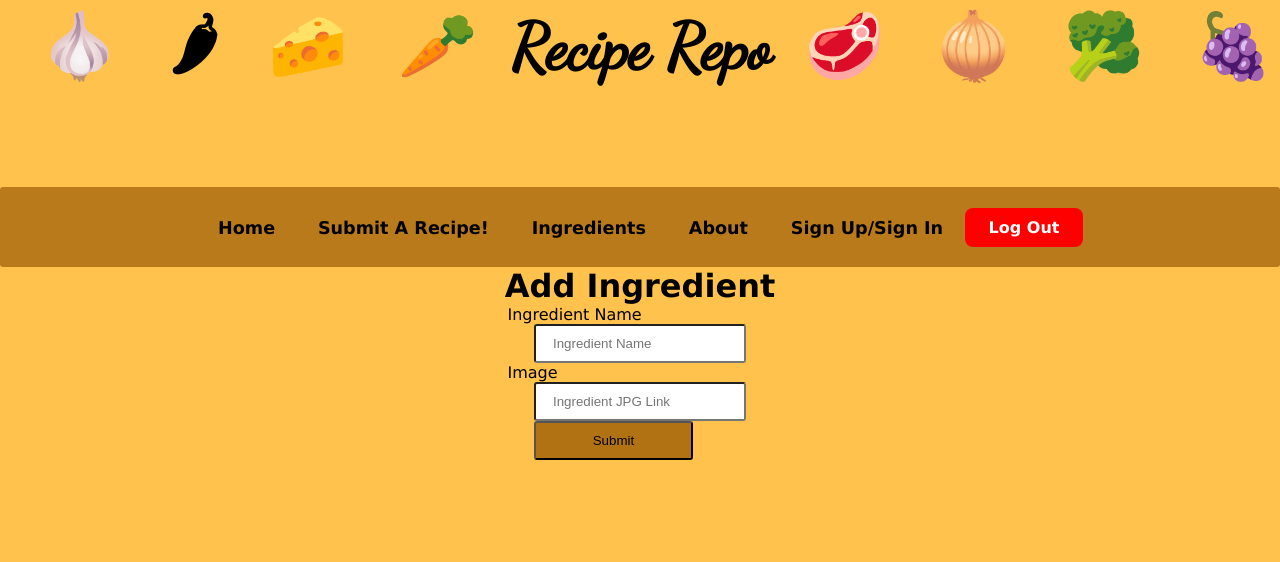
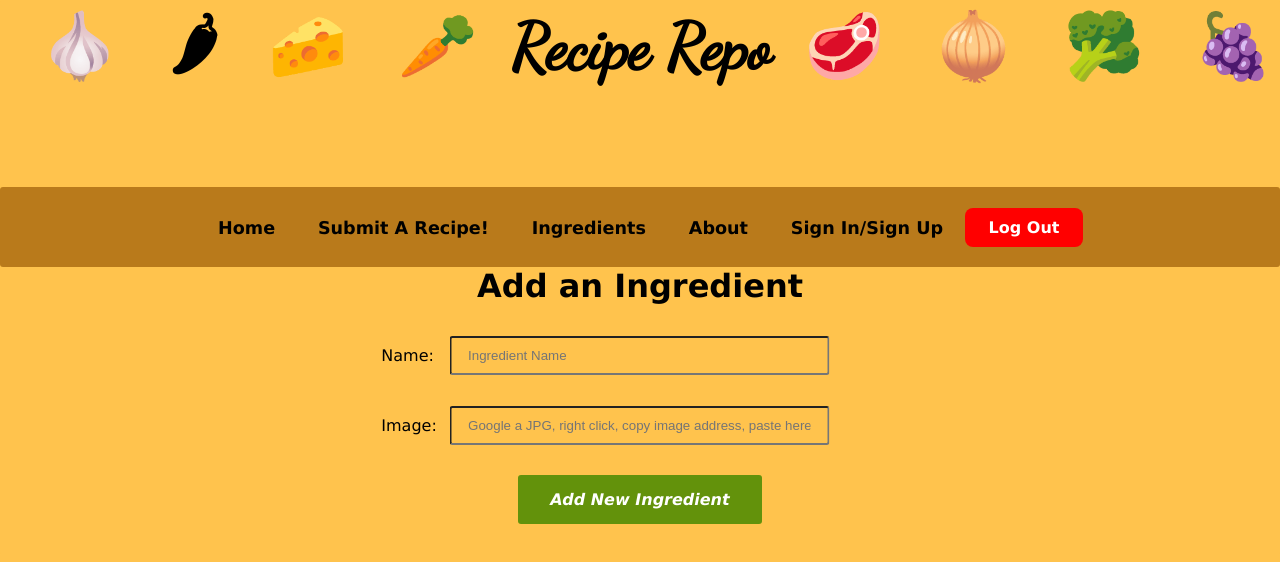
Before and after one commit to DannyLeeBeasley/recipe-repo, a React (Create React App) app in the folder client/: page /newingredient in a window 1280 px wide. Shown: the top 562 px of the page. Built offline with nearby package versions, Linux system fonts and the light colour scheme; no server answers.

Commit message:
submit recipe CSS looking good

```diff
--- a/client/src/components/NavBar/NavBarItems.js
+++ b/client/src/components/NavBar/NavBarItems.js
@@ -29,7 +29,7 @@ export const NavBarItems = [
     onClick: () => {},
   },
   {
-    name: "Sign Up/Sign In",
+    name: "Sign In/Sign Up",
     url: "/signin",
     cName: "nav-links",
     onClick: () => {},
--- a/client/src/components/NewIngredientForm/NewIngredientForm.css
+++ b/client/src/components/NewIngredientForm/NewIngredientForm.css
@@ -6,39 +6,51 @@
   font-family: Verdana, Geneva, Tahoma, sans-serif;
 }
 
-.new-ingredient-input {
-  width: 80%;
-  padding: 10px 17px;
-  margin: 10px 10px;
-  box-sizing: border-box;
-  justify-content: center;
-  align-content: center;
-  margin: 0 10% 0 10%;
+.new-ingredient-head {
+  font-size: 2rem;
 }
 
-.login-password-input {
-  width: 80%;
+.new-ingredient-container > form {
+  width: 470px;
+  height: 250px;
+  font-family: Verdana, Geneva, Tahoma, sans-serif;
+  display: flex;
+  flex-direction: column;
+  align-items: center;
+  justify-content: space-evenly;
+}
+
+.new-ingredient-input-container {
+  width: 100%;
+  transform: translateX(-34.5px);
+  display: flex;
+  align-items: center;
+  justify-content: space-evenly;
+}
+
+.new-ingredient-input-container > label {
+  width: 10%;
+}
+
+.new-ingredient-input {
+  width: 81%;
   padding: 10px 17px;
-  margin: 10px 10px;
-  box-sizing: border-box;
-  justify-content: center;
-  align-content: center;
-  margin: 0 10% 0 10%;
+  margin-left: 10px;
+  background-color: #ffc34d;
 }
 
 .new-ingredient-submit-button {
-  width: 60%;
-  padding: 10px 17px;
-  margin: 10px 10px;
-  box-sizing: border-box;
-  justify-content: center;
-  align-content: center;
-  margin: 0 10% 0 10%;
-  background-color: rgb(177, 114, 20);
+  background-color: rgb(99, 146, 11);
+  border: none;
+  color: white;
+  padding: 15px 32px;
+  text-align: center;
+  text-decoration: none;
+  display: inline-block;
+  font-size: 16px;
+  font-weight: bolder;
+  margin-left: auto;
+  margin-right: auto;
+  font-family: Verdana, Geneva, Tahoma, sans-serif;
+  font-style: italic;
 }
-
-.new-user-link {
-  margin: 0 auto;
-  display: block;
-  text-align: center;
-}
--- a/client/src/components/NewIngredientForm/NewIngredientForm.js
+++ b/client/src/components/NewIngredientForm/NewIngredientForm.js
@@ -28,11 +28,11 @@ function NewIngredientForm({ addNewIngredient }) {
 
   return (
     <div className="new-ingredient-container">
-      <h1 className="new-ingredient-head">Add Ingredient</h1>
+      <h1 className="new-ingredient-head">Add an Ingredient</h1>
       <form className="new-ingredient-form" onSubmit={handleSubmit}>
+      <div className="new-ingredient-input-container">
         <label>
-          Ingredient Name
-          <br />
+          Name:</label>
           <input
             className="new-ingredient-input"
             type="text"
@@ -43,26 +43,26 @@ function NewIngredientForm({ addNewIngredient }) {
               setName(e.target.value);
             }}
           />
-        </label>
+        </div>
+        <div className="new-ingredient-input-container">
         <label>
-          Image
-          <br />
+          Image:
+          </label>
           <input
             className="new-ingredient-input"
             type="text"
             name="ingredientImage"
-            placeholder="Ingredient JPG Link"
+            placeholder="Google a JPG, right click, copy image address, paste here"
             value={image}
             onChange={(e) => {
               setImage(e.target.value);
             }}
           />
-        </label>
-        <br />
+        </div>
         <input
           type="submit"
           className="new-ingredient-submit-button"
-          value="Submit"
+          value="Add New Ingredient"
         ></input>
       </form>
     </div>
--- a/client/src/components/NewRecipeForm/NewRecipeForm.css
+++ b/client/src/components/NewRecipeForm/NewRecipeForm.css
@@ -21,7 +21,7 @@
 }
 
 .new-recipe-form-container > form {
-  width: 70%;
+  width: 85%;
   min-height: 550px;
   font-family: Verdana, Geneva, Tahoma, sans-serif;
   display: flex;
@@ -43,6 +43,20 @@
   font-size: 25;
   margin: 1% 10% 0 10%;
   font-family: Verdana, Geneva, Tahoma, sans-serif;
+  margin-top: 1rem;
+  margin-bottom: .5rem;
+}
+
+.new-recipe-ingredient-form-head {
+  padding-top: 1rem;
+}
+
+.new-recipe-ingredients-container {
+  width: 100%;
+  display: grid;
+  grid-template-columns: repeat(2, 1fr);
+  align-items: center;
+  justify-content: left;
 }
 
 .new-recipe-input {
@@ -72,7 +86,7 @@
 }
 
 .submit-recipe-button {
-  background-color: rgb(243, 74, 32);
+  background-color: rgb(99, 146, 11);
   border: none;
   color: white;
   padding: 15px 32px;
@@ -84,6 +98,7 @@
   margin-top: 1rem;
   margin-left: auto;
   margin-right: auto;
+  margin-bottom: 1rem;
   font-family: Verdana, Geneva, Tahoma, sans-serif;
   font-style: italic;
 }
--- a/client/src/components/NewRecipeForm/NewRecipeForm.js
+++ b/client/src/components/NewRecipeForm/NewRecipeForm.js
@@ -48,7 +48,7 @@ function NewRecipeForm({
   }
   return (
     <>
-      <h1 className="new-recipe-form-head">Submit A New Recipe:</h1>
+      <h1 className="new-recipe-form-head">Share A New Recipe:</h1>
       <div className="new-recipe-form-container">
         <form onSubmit={handleSubmit}>
           <div className="new-recipe-input-container">
@@ -70,7 +70,7 @@ function NewRecipeForm({
               className="new-recipe-input"
               type="text"
               name="recipeImage"
-              placeholder="Google a JPG, right click it, copy image address, paste here."
+              placeholder="Google a JPG, right click, copy image address, paste it here"
               value={newRecipeImage}
               onChange={(e) => {
                 setNewRecipeImage(e.target.value);
@@ -89,8 +89,9 @@ function NewRecipeForm({
                 setNewRecipeDescription(e.target.value);
               }}
             ></input>
-          </div>
+          </div >
           <NewRecipeIngredientForm
+          className="new-recipe-ingredient-form-container"
             ingredients={ingredients}
             unitList={unitList}
             newRecipeIngredients={newRecipeIngredients}
@@ -98,7 +99,7 @@ function NewRecipeForm({
             newRecipeId={newRecipeId}
           />
           <br></br>
-          <div className="new-recipe-body">
+          <div className="new-recipe-ingredients-container">
             {newRecipeIngredients.map((newRecipeIngredient, i) => (
               <NewRecipeIngredientCard
                 newRecipeIngredients={newRecipeIngredients}
@@ -130,7 +131,7 @@ function NewRecipeForm({
             <input
               className="submit-recipe-button"
               type="submit"
-              value="Submit Recipe"
+              value="Share Recipe"
             ></input>
           </div>
         </form>
--- a/client/src/components/NewRecipeIngredientCard/NewRecipeIngredientCard.css
+++ b/client/src/components/NewRecipeIngredientCard/NewRecipeIngredientCard.css
@@ -0,0 +1,32 @@
+.recipe-ingredient {
+  padding: 1rem;
+}
+
+.new-recipe-ingredient-img {
+  padding: 0rem;
+}
+
+.new-recipe-ingredient-text {
+  padding: 0rem;
+}
+
+.new-recipe-ingredient-prep-notes-text {
+    padding: 0rem;
+    font-style: italic;
+}
+
+.recipe-ingredient-delete-button {
+  background-color: rgb(146, 11, 11);
+  border: none;
+  color: white;
+  padding: 5px 12px;
+  text-align: center;
+  text-decoration: none;
+  display: inline-block;
+  font-size: 1.5rem;
+  font-weight: bolder;
+  margin-left: auto;
+  margin-right: auto;
+  font-family: Verdana, Geneva, Tahoma, sans-serif;
+  font-style: italic;
+}
--- a/client/src/components/NewRecipeIngredientCard/NewRecipeIngredientCard.js
+++ b/client/src/components/NewRecipeIngredientCard/NewRecipeIngredientCard.js
@@ -22,16 +22,18 @@ function NewRecipeIngredientCard({
           alt={associatedIngredient.name}
           src={associatedIngredient.image}
         ></img>
-        <p className="new-recipe-ingredient-text">
-          {newRecipeIngredient.amount}&nbsp;
-          {newRecipeIngredient.unit}&nbsp;
-          {associatedIngredient.name}&nbsp;
-          {newRecipeIngredient.prep_notes}
-        </p>
+        <div>
+          <p className="new-recipe-ingredient-text">
+            {newRecipeIngredient.amount}&nbsp;
+            {newRecipeIngredient.unit}&nbsp;
+            {associatedIngredient.name}&nbsp;
+          </p>
+          <p className="new-recipe-ingredient-text new-recipe-ingredient-prep-notes-text">{newRecipeIngredient.prep_notes}</p>
+        </div>
         <input
           className="recipe-ingredient-delete-button"
           type="button"
-          value="Remove Ingredient"
+          value="X"
           onClick={() => handleRemoveClick()}
         ></input>
       </div>
--- a/client/src/components/NewRecipeIngredientForm/NewRecipeIngredientForm.css
+++ b/client/src/components/NewRecipeIngredientForm/NewRecipeIngredientForm.css
@@ -6,7 +6,7 @@
 .new-recipe-ingredient-form {
   display: flex;
   align-items: center;
-  width: 100%;
+  width: 90%;
   justify-content: space-evenly;
 }
 
@@ -36,7 +36,8 @@
 }
 
 .new-recipe-unit {
-  width: 14%;
+  width: 15%;
+  margin-right: 1.1rem;
 }
 
 .new-recipe-unit > label {
@@ -44,15 +45,16 @@
 }
 
 .new-recipe-unit > select {
-  width: 62%;
+  width: 57%;
 }
 
 .new-recipe-ingredient-select {
-  width: 20%;
+  width: 22%;
 }
 
 .new-recipe-prep-notes {
-  width: 37%;
+  width: 40%;
+  margin-left: 1rem;
 }
 
 .new-recipe-prep-notes > label {
@@ -60,15 +62,16 @@
 }
 
 .new-recipe-prep-notes > input {
-  width: 60%;
+  width: 78%;
 }
 
 .add-recipe-ingredient-button {
   padding: 3px;
   background-color: rgb(99, 146, 11);
-  font-weight: 500;
+  font-size: .87rem;
+  font-weight: 550;
   font-style: italic;
-  width: 12.5%;
+  width: 13%;
 }
 
 select {
--- a/client/src/components/NewRecipeIngredientForm/NewRecipeIngredientForm.js
+++ b/client/src/components/NewRecipeIngredientForm/NewRecipeIngredientForm.js
@@ -79,7 +79,7 @@ function NewRecipeIngredientForm({
             className="new-recipe-ingredient-input"
             type="text"
             name="prepNotes"
-            placeholder="Prep Notes"
+            placeholder='e.g. "seeded and chopped"'
             value={prepNotes}
             onChange={(e) => {
               setPrepNotes(e.target.value);
--- a/client/src/components/UpdateRecipeIngredientForm/UpdateRecipeIngredientForm.css
+++ b/client/src/components/UpdateRecipeIngredientForm/UpdateRecipeIngredientForm.css
@@ -36,7 +36,7 @@ select {
   background-color: #ffc34d;
 }
 
-.add-recipe-ingredient-button {
+.update-add-recipe-ingredient-button {
   padding: 5px;
   background-color: rgb(99, 146, 11);
   font-weight: 500;
--- a/client/src/components/UpdateRecipeIngredientForm/UpdateRecipeIngredientForm.js
+++ b/client/src/components/UpdateRecipeIngredientForm/UpdateRecipeIngredientForm.js
@@ -82,7 +82,7 @@ function UpdateRecipeIngredientForm({
           ></input>
         </div>
         <input
-          className="add-recipe-ingredient-button"
+          className="update-add-recipe-ingredient-button"
           type="button"
           value="Add Ingredient"
           onClick={handleAddClick}
```
